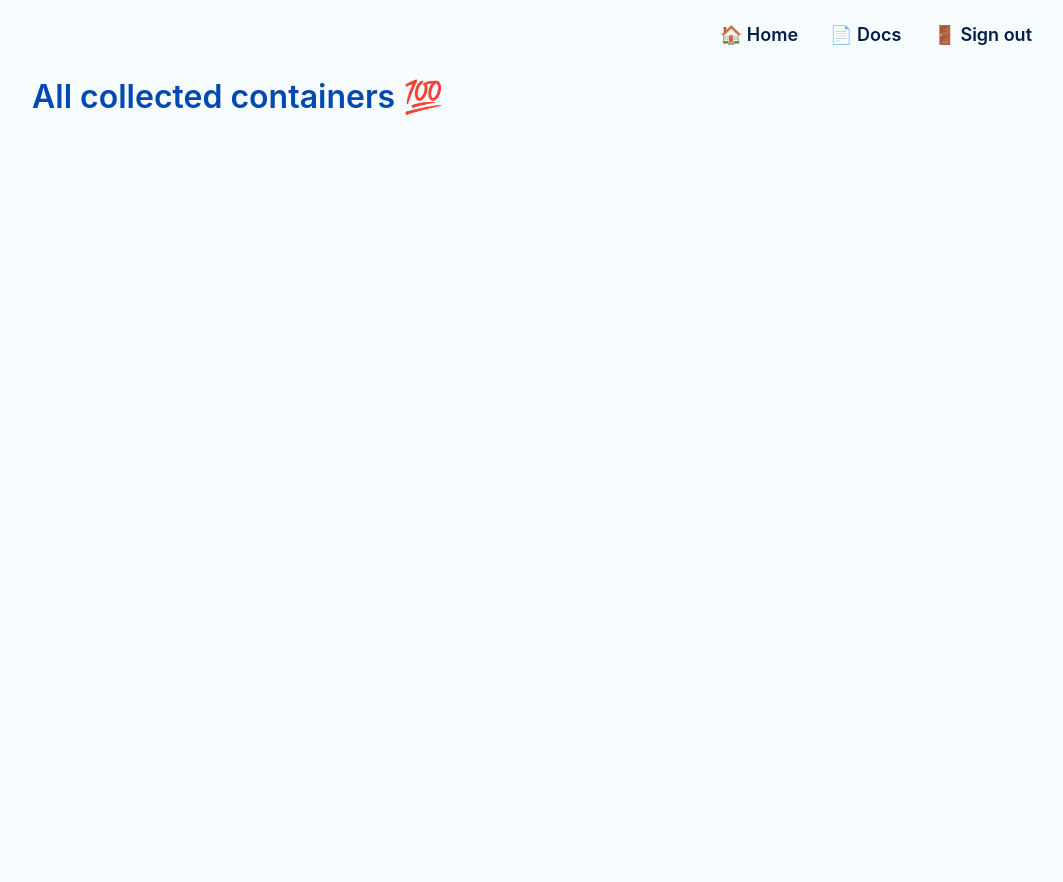
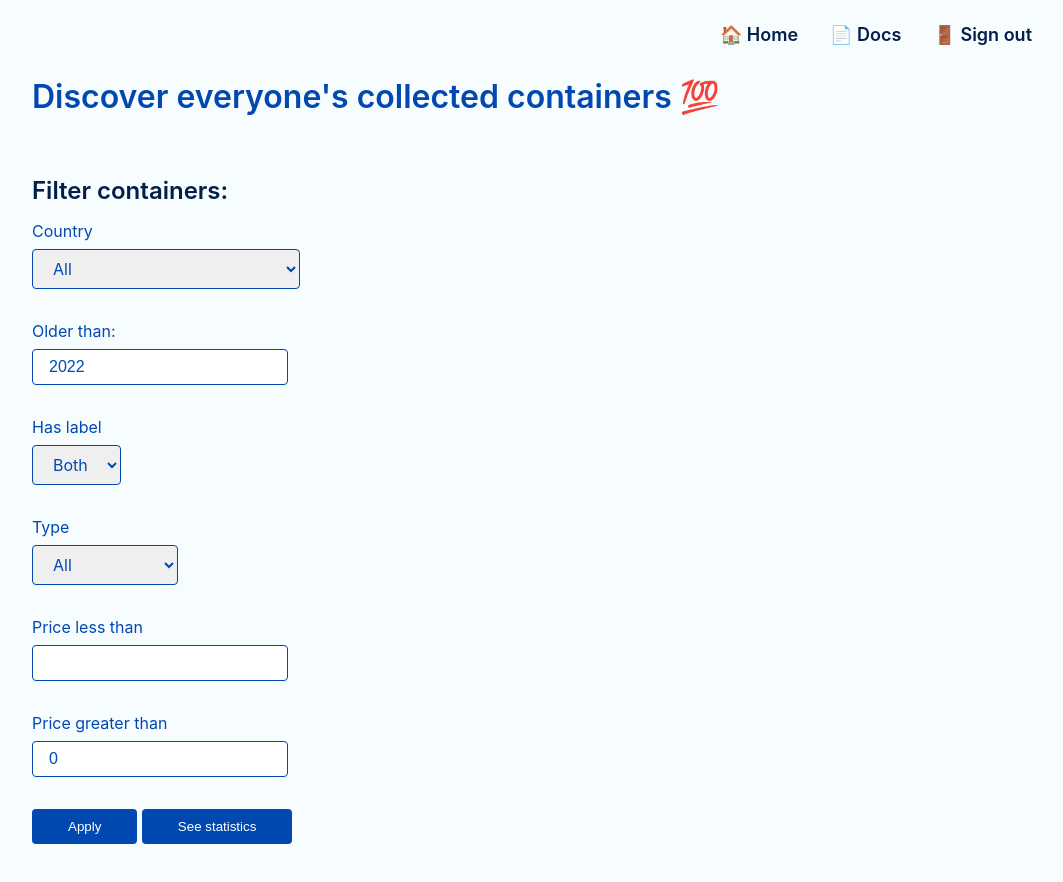
Before and after one commit to AndreiCautisanu/FII_TW_ColB, a website: page Frontend/all-containers.html in a window 1280 px wide. Shown: the whole page, without its empty margins (208-1271 px from the left). Before the commit the page ends 800 px from the top, so only its background shows below. Drawn offline with Linux system fonts and the light colour scheme; no server answers; sample sign-in values are in the browser's storage.

Commit message:
start work on filters

```diff
--- a/Frontend/all-containers.html
+++ b/Frontend/all-containers.html
@@ -7,13 +7,20 @@
 		<meta name="description" content="The client side application for ColB" />
 		<link rel="stylesheet" href="css/global.css" />
 		<link rel="stylesheet" href="css/collections.css" />
+		<link rel="stylesheet" href="css/create.css" />
 		<link rel="stylesheet" href="css/inventory.css" />
 		<script src="scripts/constants.js"></script>
 		<script src="scripts/loginController/checkLoggedIn.js"></script>
+		<script src="scripts/preventFormSubmit.js" defer></script>
+		<script
+			src="scripts/inventoryController/setAvailableCountries.js"
+			defer
+		></script>
 		<script src="scripts/inventoryController/getContainers.js"></script>
 		<script>
 			getContainers();
 		</script>
+		<script src="scripts/inventoryController/getFilteredContainers.js"></script>
 	</head>
 
 	<body>
@@ -30,7 +37,88 @@
 		</nav>
 
 		<div class="page-wrapper">
-			<h1 class="main-greeting">All collected containers 💯</h1>
+			<h1 class="main-greeting">Discover everyone's collected containers 💯</h1>
+			<dic class="filter-wrapper">
+				<h2>Filter containers:</h2>
+				<form class="input-wrapper">
+					<div class="input-wrapper">
+						<label for="country-field">Country</label>
+						<select name="country" id="country-field">
+							<option value="all" selected>All</option>
+						</select>
+					</div>
+					<div class="input-wrapper">
+						<label for="year-field">Older than:</label>
+						<input
+							type="number"
+							id="year-field"
+							name="year"
+							min="1700"
+							max="2022"
+							step="1"
+							value="2022"
+						/>
+					</div>
+					<div class="input-wrapper">
+						<label for="label-field">Has label</label>
+						<select name="label" id="label-field">
+							<option value="all" selected>Both</option>
+							<option value="true">Yes</option>
+							<option value="false">No</option>
+						</select>
+					</div>
+					<div class="input-wrapper">
+						<label for="type-field">Type</label>
+						<select name="type" id="type-field">
+							<option value="">All</option>
+							<option value="champagne">Champagne</option>
+							<option value="wine">Wine</option>
+							<option value="beer">Beer</option>
+							<option value="whiskey">Whiskey</option>
+							<option value="gin">Gin</option>
+							<option value="flask">Flask</option>
+							<option value="chemistry">Chemistry</option>
+							<option value="can">Can</option>
+							<option value="other">Other</option>
+						</select>
+					</div>
+					<div class="input-wrapper">
+						<label for="price-field">Price less than</label>
+						<input
+							type="number"
+							id="price-le-field"
+							name="price-le"
+							min="0"
+							step="0.01"
+							lang="en"
+						/>
+					</div>
+					<div class="input-wrapper">
+						<label for="price-field">Price greater than</label>
+						<input
+							type="number"
+							id="price-ge-field"
+							name="price-ge"
+							min="0"
+							step="0.01"
+							lang="en"
+							value="0"
+						/>
+					</div>
+					<div class="action-buttons">
+						<button
+							class="submit-btn"
+							type="submit"
+							onclick="getFilteredContainers()"
+						>
+							Apply
+						</button>
+						<button class="submit-btn" type="submit" onclick="getStatistics()">
+							See statistics
+						</button>
+					</div>
+				</form>
+			</dic>
 			<div class="all-collections-container"></div>
 		</div>
 	</body>
--- a/Frontend/css/inventory.css
+++ b/Frontend/css/inventory.css
@@ -7,3 +7,11 @@
 .all-collections-container a {
 	padding: 0;
 }
+
+.filter-wrapper {
+	margin-bottom: 32px;
+}
+
+.action-buttons button {
+	margin-top: 0;
+}
--- a/Frontend/scripts/inventoryController/getContainers.js
+++ b/Frontend/scripts/inventoryController/getContainers.js
@@ -14,6 +14,8 @@ query Query($collectionId: ID) {
     }
 }
 `;
+
+let currentContainers;
 
 async function getContainers(
 	collectionId = null,
@@ -51,6 +53,8 @@ async function getContainers(
 		userContainers = userContainers.slice(0, limit);
 	}
 
+	currentContainers = userContainers;
+
 	userContainers.forEach((container) => {
 		const collectionCard = document.createElement(wrapperElement);
 		if (wrapperElement === 'a') {
--- /dev/null
+++ b/Frontend/scripts/inventoryController/getFilteredContainers.js
@@ -0,0 +1,5 @@
+function getFilteredContainers() {
+	console.log(currentContainers);
+}
+
+function getStatistics() {}
```
